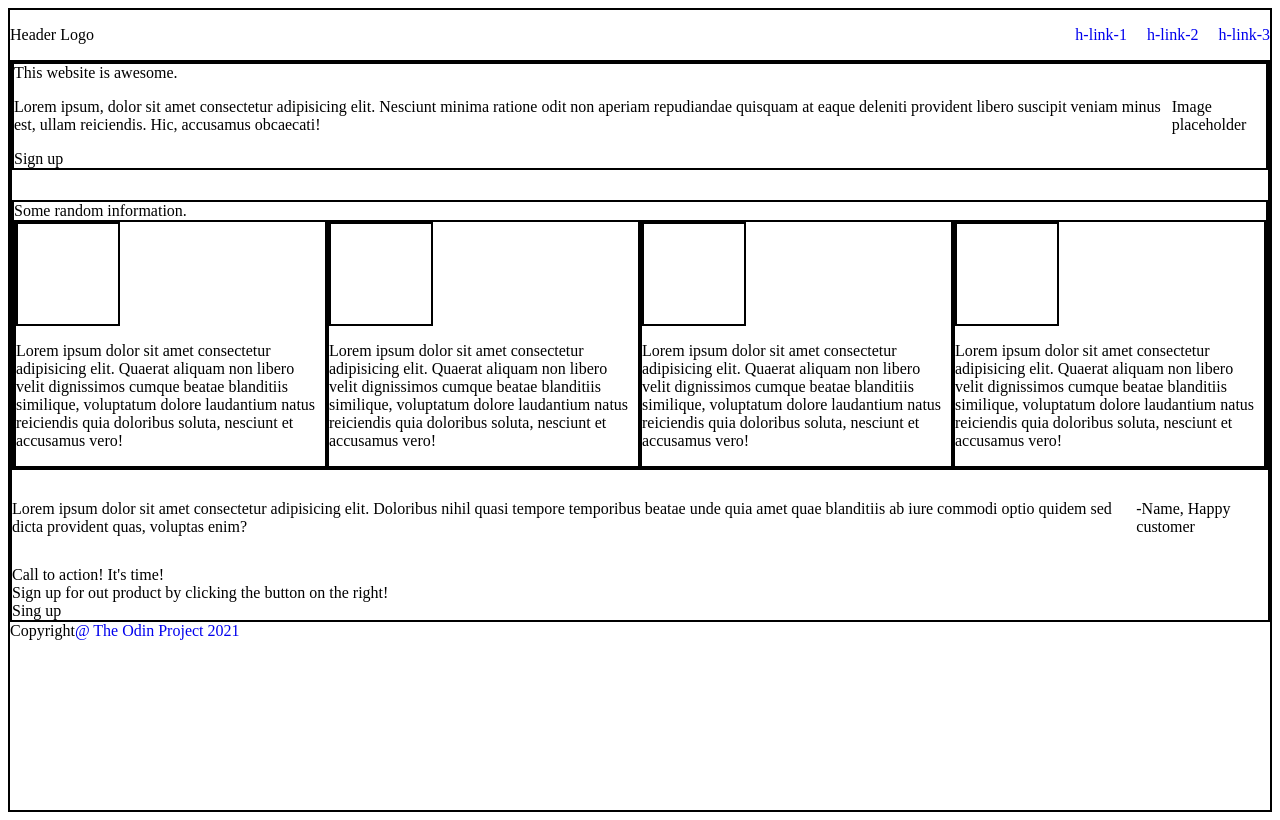
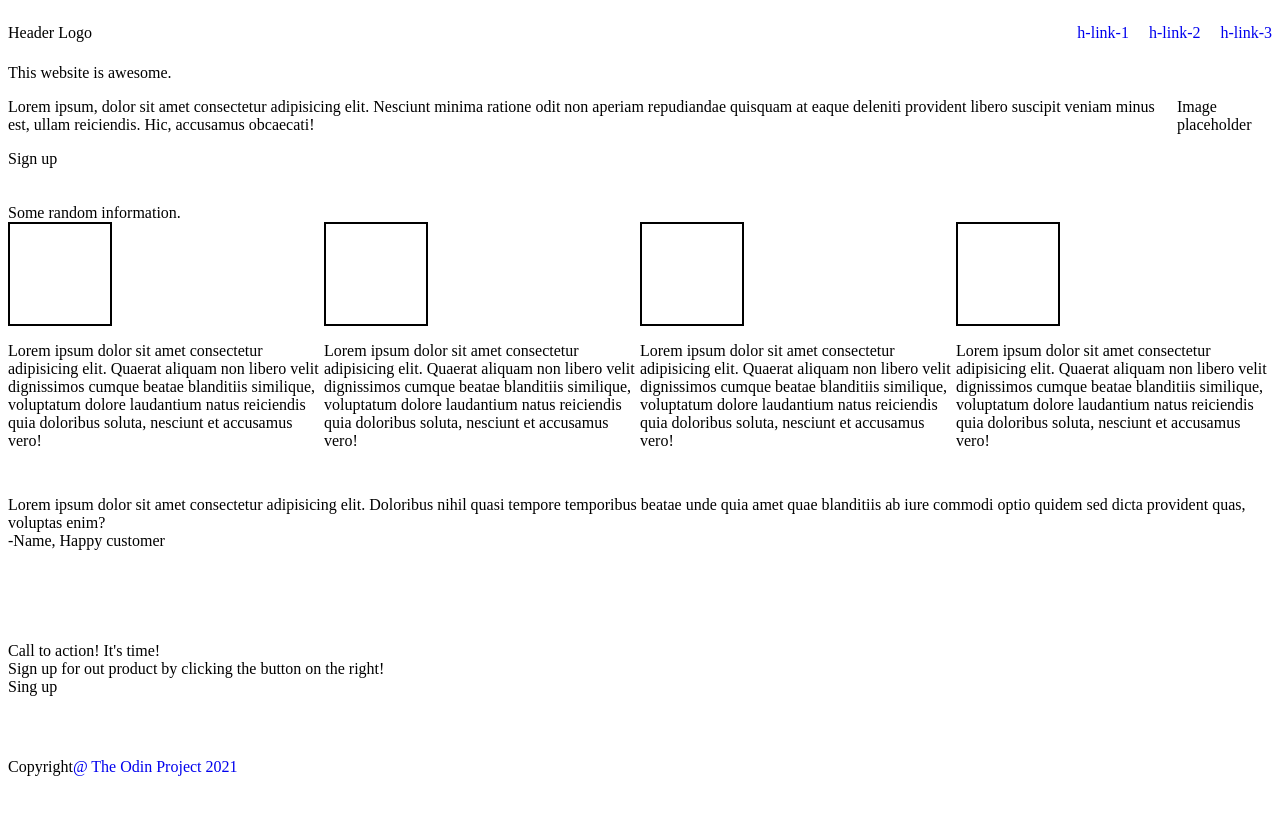
Before and after one commit to nicknstv/landing-page, a plain HTML site: page index.html in a window 1280 px wide. Drawn offline with Linux system fonts and the light colour scheme.

Commit message:
Set inital flex layout prop of all elem
Min-height to the footer so it does not take up
more space than that with a flex-grow: 0, start
from auto. flex direction of cta container
flex-direction of quote container. Removed borders

```diff
--- a/style.css
+++ b/style.css
@@ -6,7 +6,7 @@ body{
 }
 .main{
     flex-direction: column;
-    border: 2px solid black;
+
     flex: 1 1 0;
     height: 100vh;
 }
@@ -36,29 +36,28 @@ a{
 .sections{
     flex-direction: column;
     gap: 30px;
-    border: 2px solid black;
+
     flex: 1 1;
 }
 /*Children of .section class-flex properties */
 
 .random-info{
     flex-direction: column;
-    flex: 1;
-    border: 2px solid black;
+    flex: 1 1 0;
 }
 
 .header-info{
     align-items: center;
-    flex: 1;
-    border: 2px solid black;
+    flex: 1 1 0;
 }
 
 .quote{
-    flex: 1;
+    flex: 1 1 0;
 }
 
-.footer{
-    flex: 1;
+.call-to-action{
+    flex: 1 1 0;
+
 }
 
 .left{
@@ -66,13 +65,23 @@ a{
 }
 
 .box{
-    border: 2px solid black;
+
     height: 100px;
     width: 100px;
+    border: 2px solid black;
 }
 
 .section-boxes{
     flex-direction: column;
-    border: 2px solid black;
+}
+
+.quote{
+    flex-direction: column;
 }
 /*End of sections style*/
+
+.footer{
+    min-height: 50px;
+    flex: 0 1 auto;
+    margin-bottom: 0px;
+}
```
